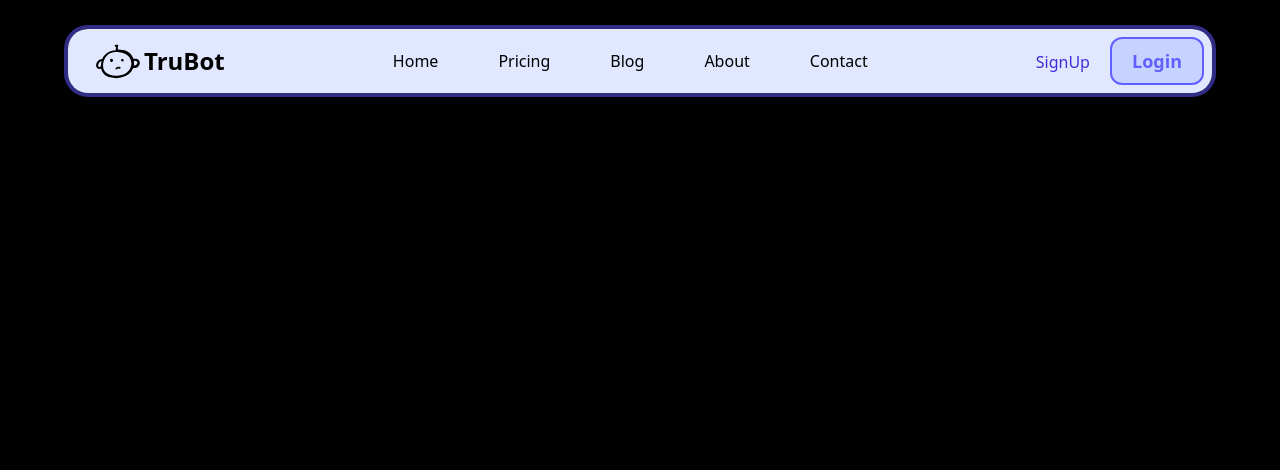
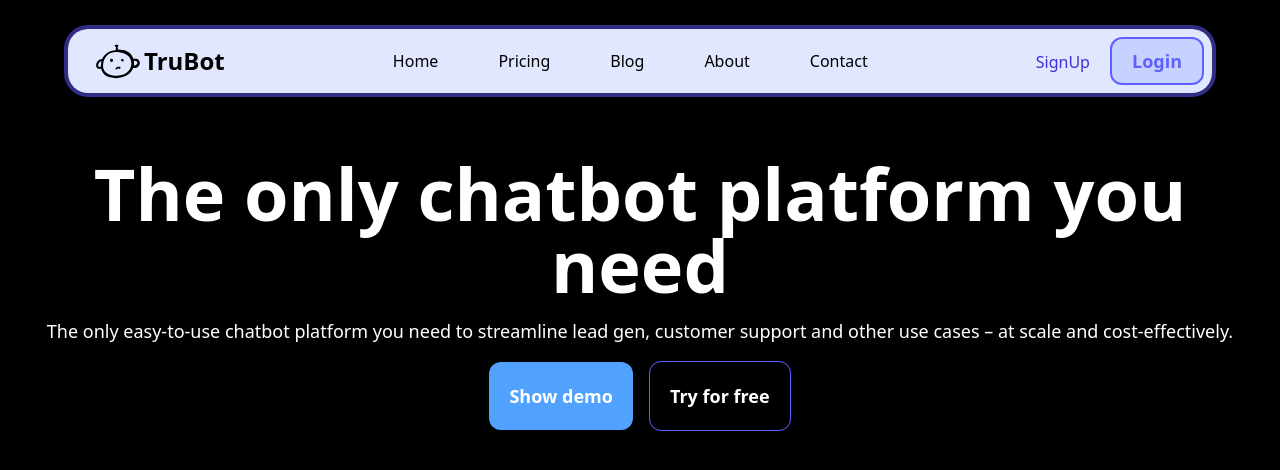
Before and after one commit to TruBotAi/tru-bot-ai, a React (Vite) app in the folder client/: page / in a window 1280 px wide. Shown: the top 470 px of the page. Built offline with nearby package versions, Linux system fonts and the light colour scheme.

Commit message:
`Added Hero component to App and modified Hero component styles and content`

```diff
--- a/client/src/App.jsx
+++ b/client/src/App.jsx
@@ -1,12 +1,14 @@
 import "../src/assets/sass/App.scss"
 import Header from "./components/Header"
 import "../src/assets/sass/index.scss"
+import Hero from "./components/Hero"
 
 function App() {
   return (
     <>
       <main>
         <Header />
+        <Hero />
       </main>
     </>
   )
--- a/client/src/components/Hero.jsx
+++ b/client/src/components/Hero.jsx
@@ -1,13 +1,13 @@
 function Hero() {
   return (
     <>
-      <section className='hero center'>
-        <div className='title'>
-          <h1 className='text-5xl font-bold'>The only chatbot platform you need</h1>
-          <p>The only easy-to-use chatbot platform you need to streamline lead gen, customer support and other use cases – at scale and cost-effectively.</p>
-          <div className='btn'>
-            <button className='p-2 rounded-xl bg-blue-400 text-white'>Show demo</button>
-            <button className='bg-transparent text-white border-1 border-indigo-500 '>Try for free</button>
+      <section className='hero text-center p-9'>
+        <div className='title text-white'>
+          <h1 className='text-7xl font-bold '>The only chatbot platform you need</h1>
+          <p className='text-lg text-white-50 my-4'>The only easy-to-use chatbot platform you need to streamline lead gen, customer support and other use cases – at scale and cost-effectively.</p>
+          <div className='btn w-fit m-auto flex items-center gap-4'>
+            <button className='p-5 rounded-xl bg-blue-400 text-white font-bold text-lg hover:bg-blue-600'>Show demo</button>
+            <button className='bg-transparent text-white border-1 border-indigo-500 p-5 font-bold rounded-xl text-lg'>Try for free</button>
           </div>
         </div>
       </section>
```
